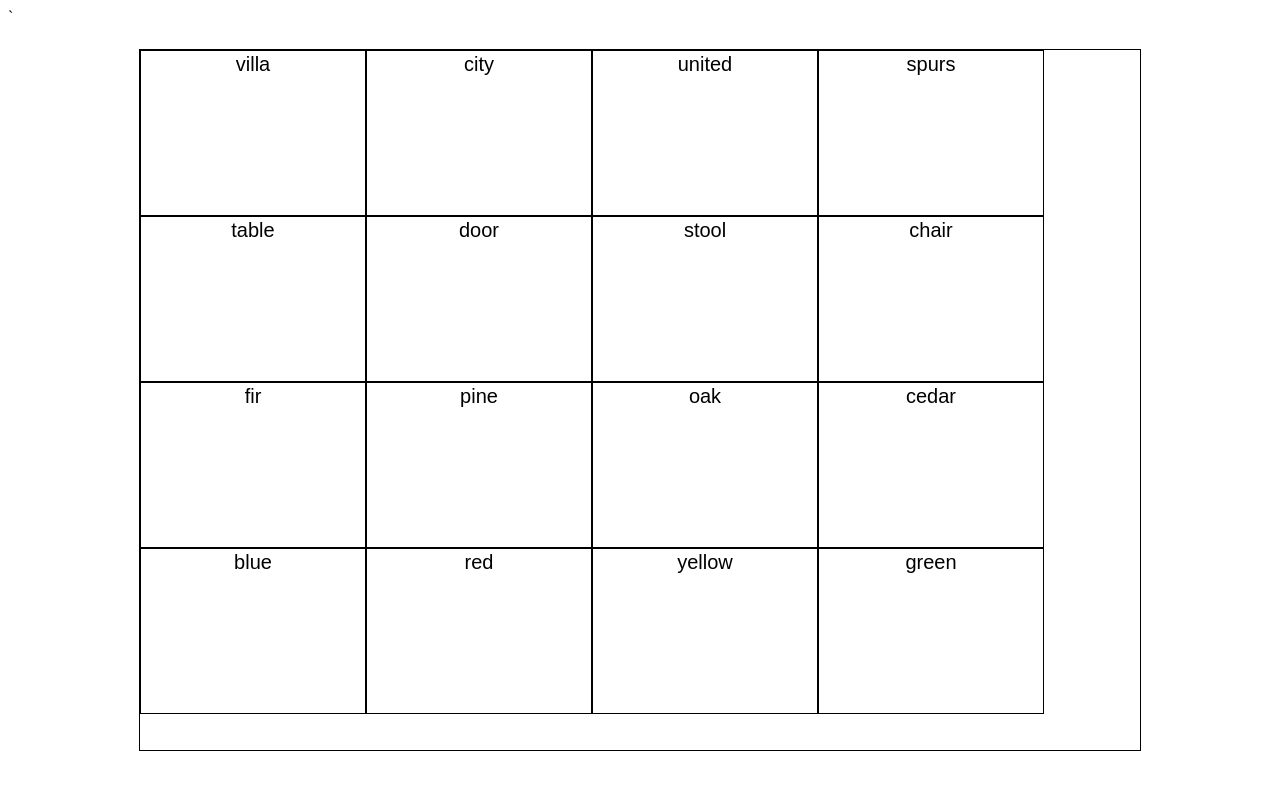
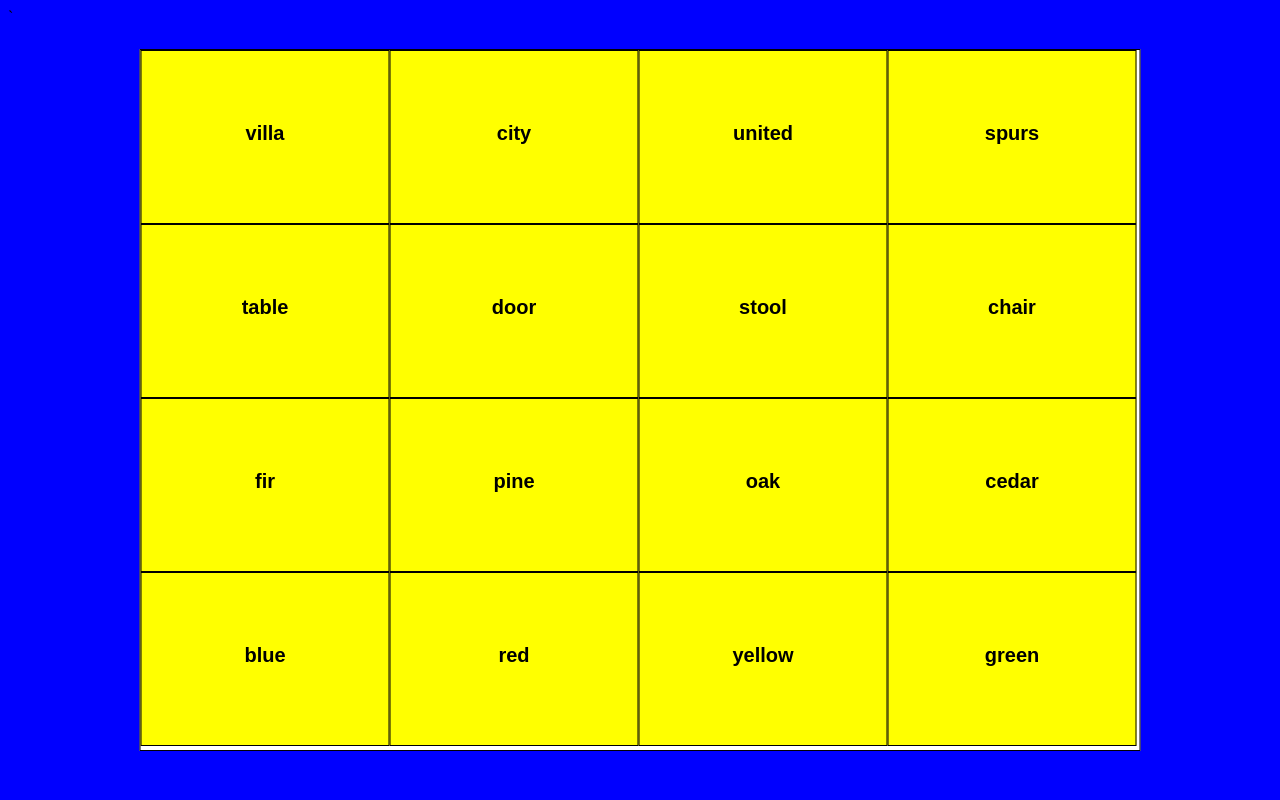
Before and after one commit to melvolio01/Project1, a PHP site: page / in a window 1280 px wide. Run offline with PHP 8.4, Linux system fonts and the light colour scheme; some libraries are stand-ins or nearby versions.

Commit message:
basic css styling

```diff
--- a/css/app.css
+++ b/css/app.css
@@ -1,5 +1,5 @@
 body{
-  background-color: white;
+  background-color: blue;
 }
 
 #messages{
@@ -8,11 +8,12 @@
 
 .grid{
   height: 700px;
-  width: 1000px;
+  width: 999px;
   border:1px solid black;
   position: fixed;
   top: 50%;
   left: 50%;
+  background-color: white;
   transform: translate(-50%, -50%);
 }
 
@@ -21,14 +22,35 @@
   padding-right: 2px;
   padding-bottom: 2px;
   padding-left: 2px;
-  height: 160px;
-  width: 220px;
+  height: 168px;
+  width: 243px;
   border: 1px solid black;
   float: left;
   margin: 0 auto;
   font-size: 20px;
   font-family: arial;
   text-align: center;
-  vertical-align: middle;
+  font-weight: bold;
+  /*getting text to center vertically was a pain*/
+  line-height: 160px;
+  background-color: yellow;
+}
 
+.clicked{
+  adding-top: 2px;
+  padding-right: 2px;
+  padding-bottom: 2px;
+  padding-left: 2px;
+  height: 168px;
+  width: 243px;
+  border: 1px solid black;
+  float: left;
+  margin: 0 auto;
+  font-size: 20px;
+  font-family: arial;
+  text-align: center;
+  font-weight: bold;
+  /*getting text to center vertically was a pain*/
+  line-height: 160px;
+  background-color: green;
 }
--- a/js/app.js
+++ b/js/app.js
@@ -1,4 +1,3 @@
-
 $ (function(){
 //notes for presentation - difficulty in getting array items to console.log and to add event listeners to each
 var grid = [
@@ -14,7 +13,9 @@
   // $(this).html(value)
 });
 
-
+$('.box').on('click', function(){
+  $(this).toggleClass('clicked');
+});
 // var grid = [
 //   ['oak', 'cedar', 'fir', 'pine'],
 //   ['red', 'blue', 'green', 'yellow'],
@@ -22,16 +23,16 @@
 //   ['table', 'chair', 'door', 'stool']
 // ];
 
-var copy = grid.slice().join(" ").replace(/,/g, " ").split(" ");
-var res = [];
-while (copy.length) {
-  var arr = [];
-  while (arr.length < 4) {
-    var j = copy.splice(Math.floor(Math.random() * copy.length), 1)[0];
-    arr.push(j)
-  };
-  res.push(arr)
-}
+// var copy = grid.slice().join(" ").replace(/,/g, " ").split(" ");
+// var res = [];
+// while (copy.length) {
+//   var arr = [];
+//   while (arr.length < 4) {
+//     var j = copy.splice(Math.floor(Math.random() * copy.length), 1)[0];
+//     arr.push(j)
+//   };
+//   res.push(arr)
+// }
 shuffle(grid);
 shuffle(grid[0]);
 shuffle(grid[1]);
```
